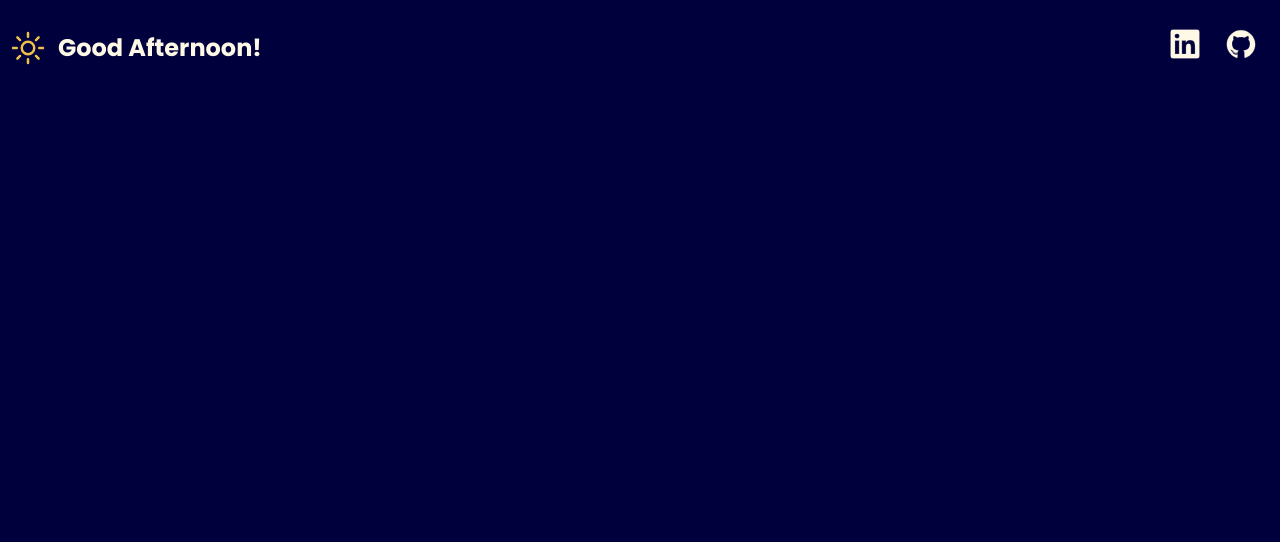
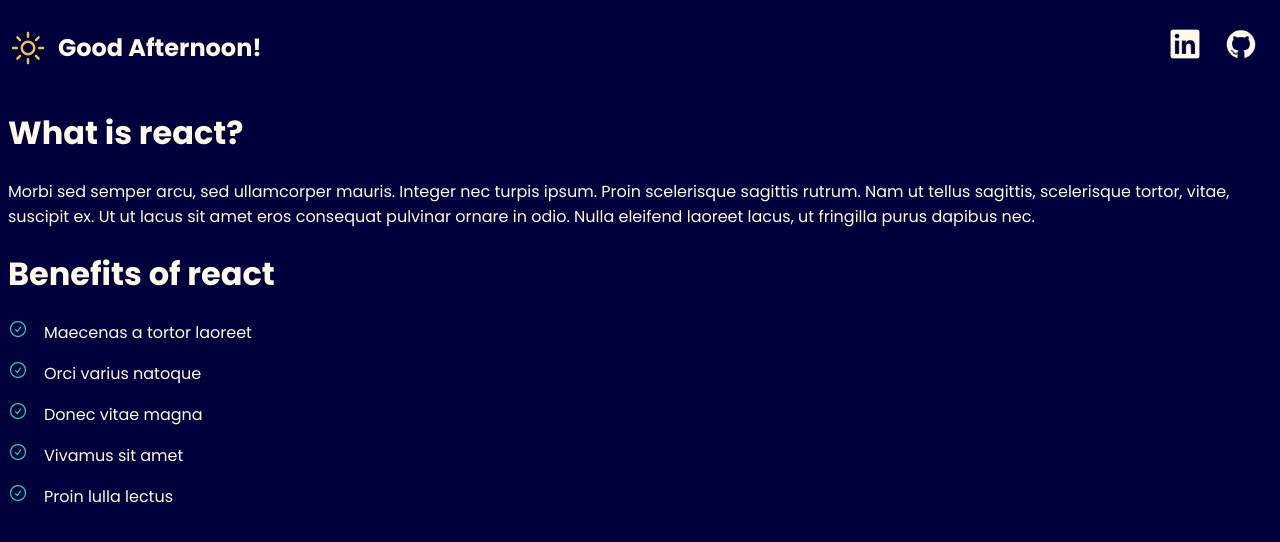
Before and after one commit to SpaceDandy15/atlas-react-and-jsx, a React (Vite) app: page / in a window 1280 px wide. Shown: the top 542 px of the page. Built offline with nearby package versions, Linux system fonts and the light colour scheme.

Commit message:
updated app.jsx with what is react and benefits of react.

```diff
--- a/src/App.jsx
+++ b/src/App.jsx
@@ -1,11 +1,30 @@
 // src/App.jsx
 import React from "react";
 import Header from "./components/Header";
+import Section from "./components/Section";
 
 const App = () => {
   return (
     <div>
       <Header />
+
+      {/* What is React Section */}
+      <Section title="What is react?">
+        <p>
+          Morbi sed semper arcu, sed ullamcorper mauris. Integer nec turpis ipsum. Proin scelerisque sagittis rutrum. Nam ut tellus sagittis, scelerisque tortor, vitae, suscipit ex. Ut ut lacus sit amet eros consequat pulvinar ornare in odio. Nulla eleifend laoreet lacus, ut fringilla purus dapibus nec.
+        </p>
+      </Section>
+
+      {/* Benefits of React Section */}
+      <Section title="Benefits of react">
+        <ul>
+          <li>Maecenas a tortor laoreet</li>
+          <li>Orci varius natoque</li>
+          <li>Donec vitae magna</li>
+          <li>Vivamus sit amet</li>
+          <li>Proin lulla lectus</li>
+        </ul>
+      </Section>
     </div>
   );
 };
```
